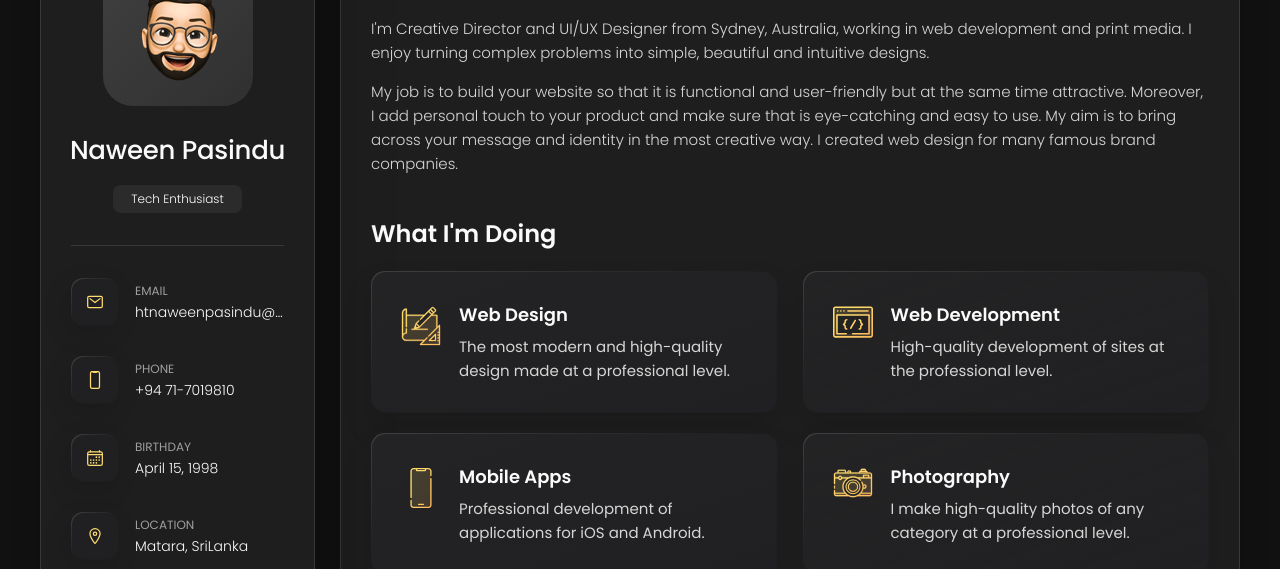
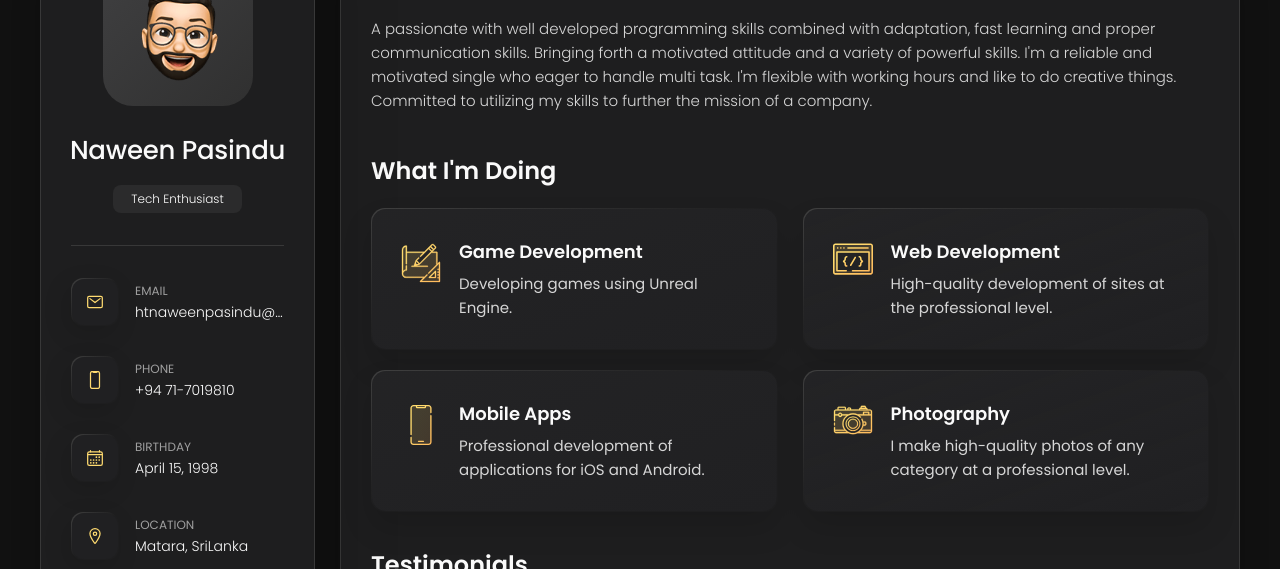
Before and after one commit to Naween-Pasindu/portfolio, a plain HTML site: page index.html in a window 1280 px wide. Shown: the part 162-731 px from the top of the page. Drawn offline with nearby package versions, Linux system fonts and the light colour scheme.

Commit message:
basic information

```diff
--- a/index.html
+++ b/index.html
@@ -215,17 +215,12 @@
 
         <section class="about-text">
           <p>
-            I'm Creative Director and UI/UX Designer from Sydney, Australia, working in web development and print media.
-            I enjoy
-            turning complex problems into simple, beautiful and intuitive designs.
-          </p>
-
-          <p>
-            My job is to build your website so that it is functional and user-friendly but at the same time attractive.
-            Moreover, I
-            add personal touch to your product and make sure that is eye-catching and easy to use. My aim is to bring
-            across your
-            message and identity in the most creative way. I created web design for many famous brand companies.
+            A passionate with well developed programming skills
+            combined with adaptation, fast learning and proper communication
+            skills. Bringing forth a motivated attitude and a variety of powerful
+            skills. I'm a reliable and motivated single who eager to handle multi
+            task. I'm flexible with working hours and like to do creative things.
+            Committed to utilizing my skills to further the mission of a company.
           </p>
         </section>
 
@@ -248,10 +243,10 @@
               </div>
 
               <div class="service-content-box">
-                <h4 class="h4 service-item-title">Web design</h4>
+                <h4 class="h4 service-item-title">Game development</h4>
 
                 <p class="service-item-text">
-                  The most modern and high-quality design made at a professional level.
+                  Developing games using Unreal Engine.
                 </p>
               </div>
 
@@ -1151,9 +1146,8 @@
 
         <section class="mapbox" data-mapbox>
           <figure>
-            <iframe
-              src="https://www.google.com/maps/embed?pb=!1m18!1m12!1m3!1d199666.5651251294!2d-121.58334177520186!3d38.56165006739519!2m3!1f0!2f0!3f0!3m2!1i1024!2i768!4f13.1!3m3!1m2!1s0x809ac672b28397f9%3A0x921f6aaa74197fdb!2sSacramento%2C%20CA%2C%20USA!5e0!3m2!1sen!2sbd!4v1647608789441!5m2!1sen!2sbd"
-              width="400" height="300" loading="lazy"></iframe>
+
+              <iframe src="https://www.google.com/maps/embed?pb=!1m18!1m12!1m3!1d31746.477851016047!2d80.53010550884413!3d5.951991816485011!2m3!1f0!2f0!3f0!3m2!1i1024!2i768!4f13.1!3m3!1m2!1s0x3ae138d151937cd9%3A0x1d711f45897009a3!2sMatara!5e0!3m2!1sen!2slk!4v1720542608801!5m2!1sen!2slk" width="600" height="450" style="border:0;" allowfullscreen="" loading="lazy" referrerpolicy="no-referrer-when-downgrade"></iframe>
           </figure>
         </section>
 
```
